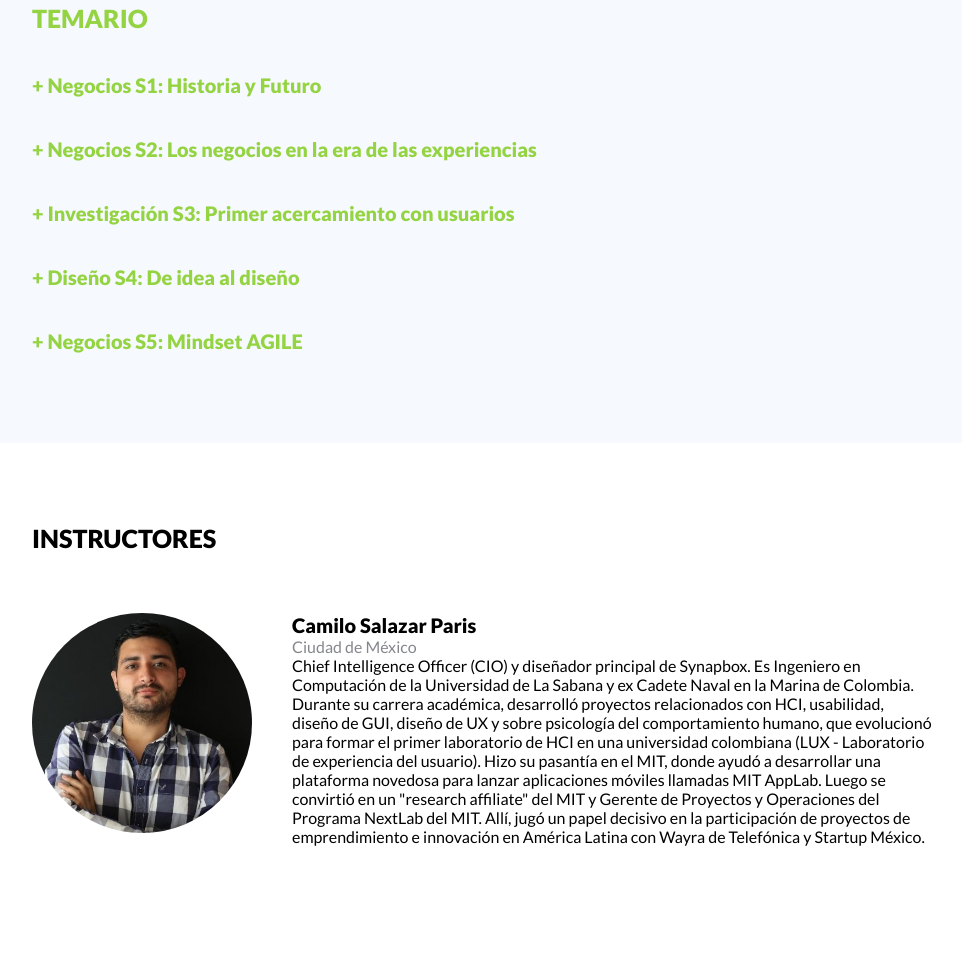
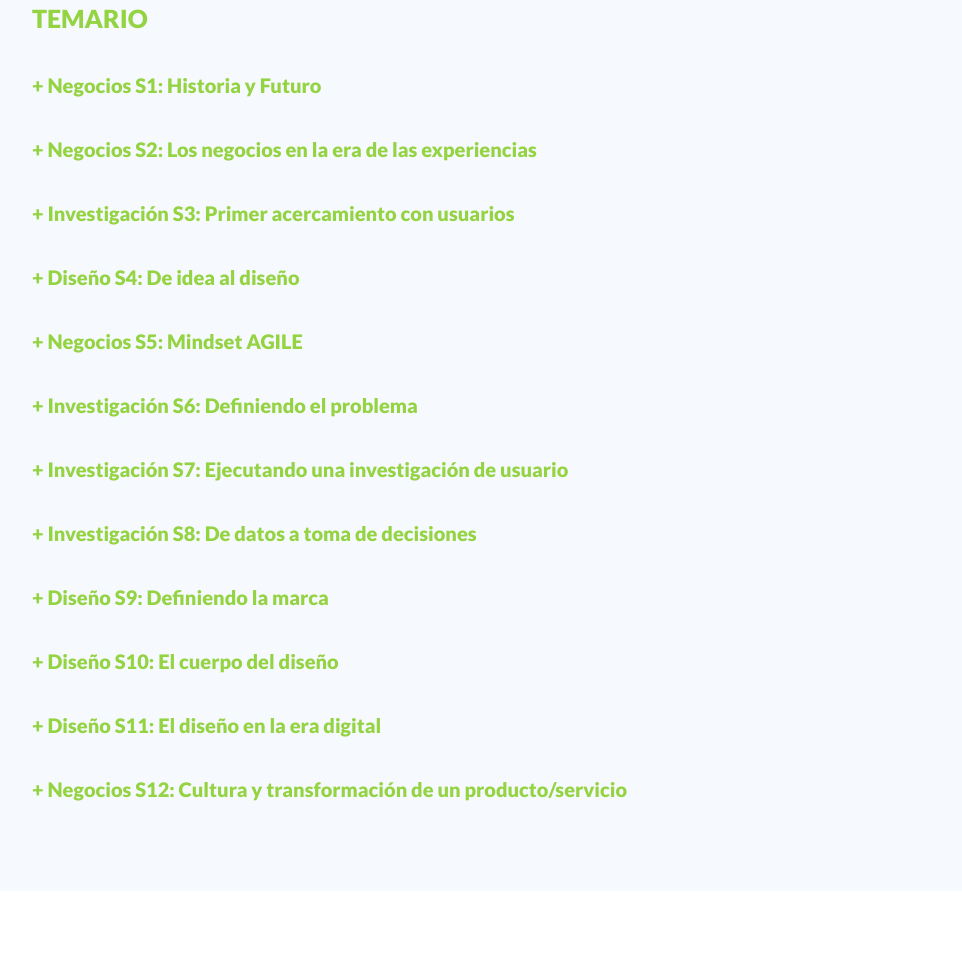
Before and after one commit to AnuarHarb/centraal, a website: page src/programs/ux.html in a window 1280 px wide. Shown: the part 1573-2541 px from the top of the page, without its empty margins (158-1120 px from the left). Drawn offline with Linux system fonts and the light colour scheme.

Commit message:
ux summary

```diff
--- a/src/programs/ux.html
+++ b/src/programs/ux.html
@@ -79,11 +79,11 @@
         <p class="text">Duración</p>
         <h4 class="sub-title">3 Meses</h4>
       </div>
-      <!-- <div class="program-stats__column">
+      <div class="program-stats__column">
         <img class="program-stats__icon" src="../images/icons/heart-icon.png" alt="">
         <p class="text">Inversión</p>
         <h4 class="sub-title">$15,000 <span class="sub-title--light">MXN</span></h4>
-      </div> -->
+      </div>
     </article>
   </section>
 
@@ -114,6 +114,13 @@
       <h3 class="sub-title">+ Investigación S3: Primer acercamiento con usuarios</h3>
       <h3 class="sub-title">+ Diseño S4: De idea al diseño</h3>
       <h3 class="sub-title">+ Negocios S5: Mindset AGILE</h3>
+      <h3 class="sub-title">+ Investigación S6: Definiendo el problema</h3>
+      <h3 class="sub-title">+ Investigación S7: Ejecutando una investigación de usuario</h3>
+      <h3 class="sub-title">+ Investigación S8: De datos a toma de decisiones</h3>
+      <h3 class="sub-title">+ Diseño S9: Definiendo la marca</h3>
+      <h3 class="sub-title">+ Diseño S10: El cuerpo del diseño</h3>
+      <h3 class="sub-title">+ Diseño S11: El diseño en la era digital</h3>
+      <h3 class="sub-title">+ Negocios S12: Cultura y transformación de un producto/servicio</h3>
 
     </article>
   </section>
```
Also changed, not shown: src/index.html (+2 -2 lines), src/scholarships.html (+0 -4 lines).
